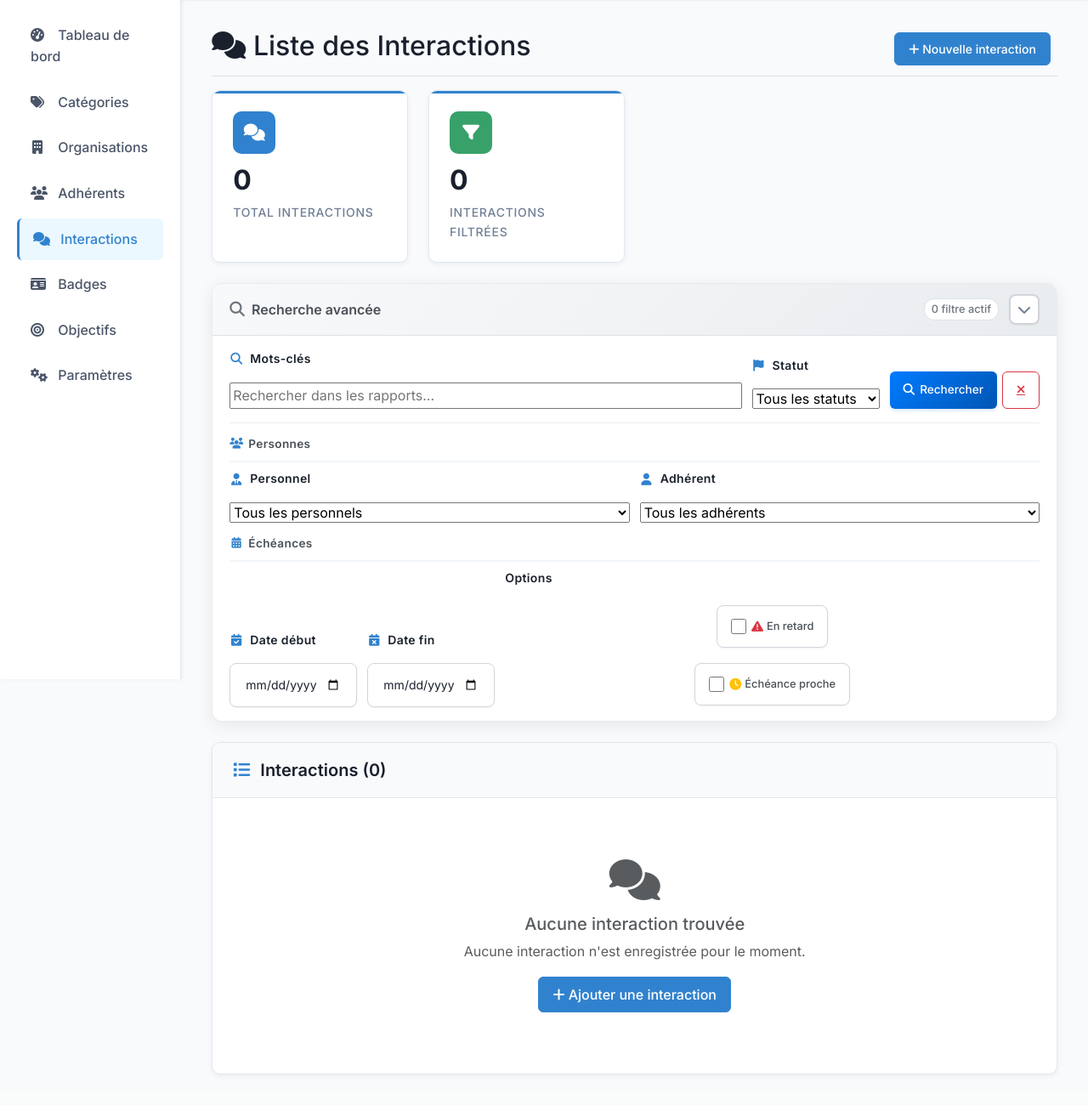
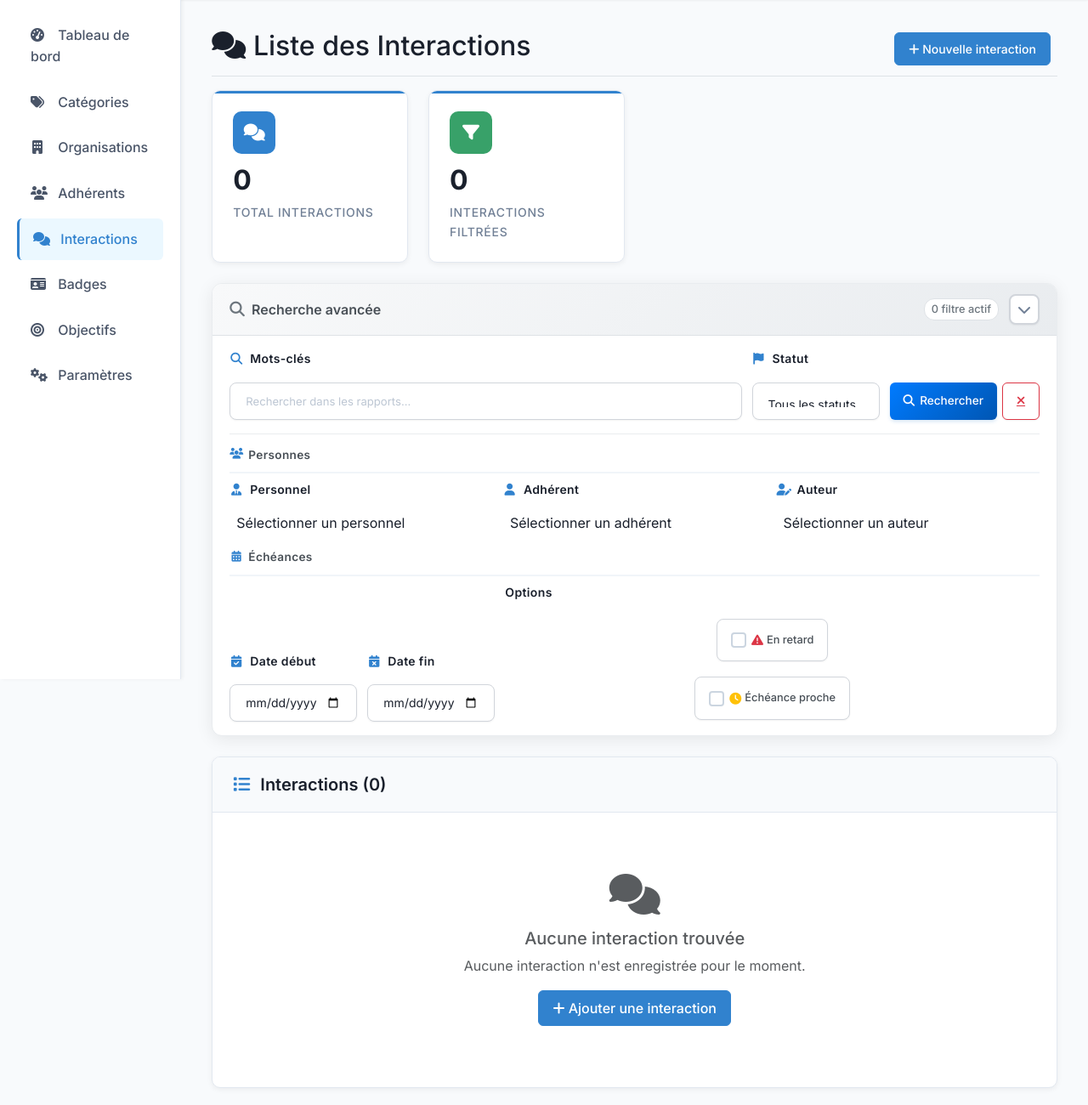
Before and after one commit to bytesecuritas/impactdata, a Django app: page /core/interactions/ in a window 1280 px wide. Shown: the part 69-1369 px from the top of the page at 85% size. Before the commit the page ends 1333 px from the top, so only its background shows below. Run offline with Django 5.2, Linux system fonts and the light colour scheme; the visitor is signed in with stand-in values (Sample User, id 1); data comes from the database, SQL or seed files in the repository; data that the repository does not hold is empty; parts of the project's set-up code (start-up, migrations or seed data) failed here and were passed over; some libraries are stand-ins or nearby versions.

Commit message:
interaction visibility

```diff
--- a/core/forms.py
+++ b/core/forms.py
@@ -4,7 +4,7 @@
 from django.core.exceptions import ValidationError
 from django.utils import timezone
 from django.utils.crypto import get_random_string
-from .models import User, Adherent, Organization, Category, Interaction, Badge, UserObjective, RolePermission, ReferenceValue, GeneralParameter, SystemLog
+from .models import Adherent, Organization, Category, Interaction, Badge, UserObjective, RolePermission, ReferenceValue, GeneralParameter, SystemLog
 from .widgets import CustomCheckboxSelectMultiple, PersonnelSearchWidget, AdherentSearchWidget, OrganizationSearchWidget, CategorySearchWidget
 
 User = get_user_model()
@@ -675,61 +675,81 @@
 
 class InteractionSearchForm(forms.Form):
     """Formulaire de recherche avancée pour les interactions"""
+    keywords = forms.CharField(
+        required=False,
+        widget=forms.TextInput(attrs={
+            'class': 'form-control',
+            'placeholder': 'Rechercher dans les rapports...'
+        })
+    )
+
+    status = forms.ChoiceField(
+        choices=[('', 'Tous les statuts')] + list(Interaction.STATUS_CHOICES),
+        required=False,
+        widget=forms.Select(attrs={'class': 'form-select'})
+    )
+
     personnel = forms.ModelChoiceField(
-        queryset=User.objects.filter(role__in=['agent', 'superviseur']).order_by('first_name', 'last_name'),
+        queryset=User.objects.filter(is_active=True),
         required=False,
-        label="Personnel",
-        empty_label="Tous les personnels"
+        empty_label="Tout le personnel",
+        widget=forms.Select(attrs={
+            'class': 'form-select select2-basic',
+            'data-placeholder': 'Sélectionner un personnel'
+        })
     )
+
     adherent = forms.ModelChoiceField(
-        queryset=Adherent.objects.all().order_by('last_name', 'first_name'),
+        queryset=Adherent.objects.all(),
         required=False,
-        label="Adhérent",
-        empty_label="Tous les adhérents"
+        empty_label="Tous les adhérents",
+        widget=forms.Select(attrs={
+            'class': 'form-select select2-basic',
+            'data-placeholder': 'Sélectionner un adhérent'
+        })
     )
-    status = forms.ChoiceField(
-        choices=[('', 'Tous les statuts')],
+
+    auteur = forms.ModelChoiceField(
+        queryset=User.objects.filter(is_active=True),
         required=False,
-        label="Statut"
+        empty_label="Tous les auteurs",
+        widget=forms.Select(attrs={
+            'class': 'form-select select2-basic',
+            'data-placeholder': 'Sélectionner un auteur'
+        })
     )
+
     due_date_from = forms.DateField(
         required=False,
-        label="Date d'échéance (début)",
-        widget=forms.DateInput(attrs={'type': 'date'})
+        widget=forms.DateInput(attrs={
+            'class': 'form-control datepicker',
+            'type': 'date'
+        })
     )
+
     due_date_to = forms.DateField(
         required=False,
-        label="Date d'échéance (fin)",
-        widget=forms.DateInput(attrs={'type': 'date'})
+        widget=forms.DateInput(attrs={
+            'class': 'form-control datepicker',
+            'type': 'date'
+        })
     )
-    keywords = forms.CharField(
-        max_length=100,
-        required=False,
-        label="Mots-clés",
-        widget=forms.TextInput(attrs={'placeholder': 'Rechercher dans les rapports...'})
-    )
+
     overdue_only = forms.BooleanField(
         required=False,
-        label="En retard uniquement",
-        initial=False
+        widget=forms.CheckboxInput(attrs={'class': 'form-check-input'})
     )
+
     due_soon = forms.BooleanField(
         required=False,
-        label="Échéance proche (7 jours)",
-        initial=False
+        widget=forms.CheckboxInput(attrs={'class': 'form-check-input'})
     )
 
     def __init__(self, *args, **kwargs):
         super().__init__(*args, **kwargs)
-
-        # Utiliser les valeurs de référence pour le statut
-        try:
-            from core.models import ReferenceValue
-            status_choices = ReferenceValue.get_choices_for_category('interaction_status')
-            self.fields['status'].choices = [('', 'Tous les statuts')] + list(status_choices)
-        except Exception:
-            # Fallback vers les choix statiques si les valeurs de référence ne sont pas disponibles
-            self.fields['status'].choices = [('', 'Tous les statuts')] + list(Interaction.STATUS_CHOICES)
+        self.fields['personnel'].queryset = User.objects.filter(is_active=True).order_by('first_name', 'last_name')
+        self.fields['auteur'].queryset = User.objects.filter(is_active=True).order_by('first_name', 'last_name')
+        self.fields['adherent'].queryset = Adherent.objects.all().order_by('last_name', 'first_name')
 
 # ==================== FORMULAIRES POUR LES PARAMÈTRES DE L'APPLICATION ====================
 
--- a/core/templates/core/interactions/interaction_list.html
+++ b/core/templates/core/interactions/interaction_list.html
@@ -1,6 +1,12 @@
 {% extends 'core/base.html' %}
 
 {% block title %}Liste des Interactions - Impact Data{% endblock %}
+
+{% block extra_css %}
+<!-- Select2 CSS -->
+<link href="https://cdn.jsdelivr.net/npm/select2@4.1.0-rc.0/dist/css/select2.min.css" rel="stylesheet" />
+<link href="https://cdn.jsdelivr.net/npm/select2-bootstrap-5-theme@1.3.0/dist/select2-bootstrap-5-theme.min.css" rel="stylesheet" />
+{% endblock %}
 
 {% block content %}
 <div class="container-fluid">
@@ -142,6 +148,12 @@
                                         <i class="fas fa-user"></i>Adhérent
                                     </label>
                                     {{ search_form.adherent }}
+                                </div>
+                                <div class="filter-field">
+                                    <label class="form-label" for="{{ search_form.auteur.id_for_label }}">
+                                        <i class="fas fa-user-edit"></i>Auteur
+                                    </label>
+                                    {{ search_form.auteur }}
                                 </div>
                             </div>
                         </div>
@@ -812,5 +824,27 @@
         });
     }
 });
+
+// Initialiser select2 pour les champs de sélection
+document.addEventListener('DOMContentLoaded', function() {
+    // Vérifier si jQuery et Select2 sont disponibles
+    if (typeof $ !== 'undefined' && $.fn.select2) {
+        $('.select2-basic').select2({
+            theme: 'bootstrap-5',
+            width: '100%',
+            allowClear: true
+        });
+    } else {
+        console.warn('Select2 non disponible, utilisation des champs de sélection standard');
+    }
+});
 </script>
+
 {% endblock %}
+
+{% block extra_js %}
+<!-- jQuery -->
+<script src="https://code.jquery.com/jquery-3.7.1.min.js"></script>
+<!-- Select2 JS -->
+<script src="https://cdn.jsdelivr.net/npm/select2@4.1.0-rc.0/dist/js/select2.min.js"></script>
+{% endblock %}
--- a/core/views.py
+++ b/core/views.py
@@ -713,24 +713,13 @@
     search_form = InteractionSearchForm(request.GET)
 
     # Base queryset
-    if request.user.role == 'agent':
-        interactions = Interaction.objects.filter(
-            Q(auteur=request.user) | Q(personnel=request.user)
-            ).select_related('personnel', 'adherent', 'auteur')
-    elif request.user.role == 'superviseur':
-        # Les superviseurs voient les interactions de leurs agents
-        interactions = Interaction.objects.filter(
-            Q(personnel=request.user) | Q(auteur=request.user) |
-            Q(personnel__created_by=request.user) |
-            Q(auteur__created_by=request.user)
-        ).select_related('personnel', 'adherent', 'auteur')
-    else:
-        interactions = Interaction.objects.select_related('personnel', 'adherent', 'auteur').all()
+    interactions = Interaction.objects.select_related('personnel', 'adherent', 'auteur').all()
 
     # Appliquer les filtres si le formulaire est valide
     if search_form.is_valid():
         personnel = search_form.cleaned_data.get('personnel')
         adherent = search_form.cleaned_data.get('adherent')
+        auteur = search_form.cleaned_data.get('auteur')
         status = search_form.cleaned_data.get('status')
         due_date_from = search_form.cleaned_data.get('due_date_from')
         due_date_to = search_form.cleaned_data.get('due_date_to')
@@ -745,6 +734,9 @@
         if adherent:
             interactions = interactions.filter(adherent=adherent)
 
+        if auteur:
+            interactions = interactions.filter(auteur=auteur)
+
         if status:
             interactions = interactions.filter(status=status)
 
@@ -758,7 +750,10 @@
             interactions = interactions.filter(report__icontains=keywords)
 
         if overdue_only:
-            interactions = interactions.filter(due_date__lt=timezone.now())
+            interactions = interactions.filter(
+                due_date__lt=timezone.now(),
+                status__in=['in_progress', 'pending']
+            )
 
         if due_soon:
             # Interactions dont l'échéance est dans les 7 prochains jours
@@ -773,16 +768,20 @@
     # Tri par défaut
     interactions = interactions.order_by('-created_at')
 
+    # Calculer le nombre total filtré avant la pagination
+    filtered_count = interactions.count()
+
     # Pagination
     paginator = Paginator(interactions, 20)
     page_number = request.GET.get('page')
     page_obj = paginator.get_page(page_number)
 
     # Notifications pour les interactions en retard ou proches de l'échéance
+    # UTILISER les interactions FILTRÉES au lieu de toutes les interactions
     notifications = []
 
-    # Interactions en retard
-    overdue_interactions = Interaction.objects.filter(
+    # Interactions en retard (à partir des interactions déjà filtrées)
+    overdue_interactions = interactions.filter(
         due_date__lt=timezone.now(),
         status__in=['in_progress', 'pending']
     )
@@ -794,10 +793,10 @@
             'count': overdue_interactions.count()
         })
 
-    # Interactions dont l'échéance approche (7 jours)
+    # Interactions dont l'échéance approche (7 jours) (à partir des interactions déjà filtrées)
     from datetime import timedelta
     seven_days_from_now = timezone.now() + timedelta(days=7)
-    due_soon_interactions = Interaction.objects.filter(
+    due_soon_interactions = interactions.filter(
         due_date__gte=timezone.now(),
         due_date__lte=seven_days_from_now,
         status__in=['in_progress', 'pending']
@@ -813,7 +812,7 @@
     context = {
         'interactions': page_obj,
         'total_interactions': Interaction.objects.count(),
-        'filtered_count': interactions.count(),
+        'filtered_count': filtered_count,
         'search_form': search_form,
         'notifications': notifications,
         'overdue_interactions': overdue_interactions[:5],  # Limiter à 5 pour l'affichage
--- a/impactData/settings.py
+++ b/impactData/settings.py
@@ -26,6 +26,7 @@
 EMAIL_HOST = config('EMAIL_HOST', default='smtp.gmail.com')
 EMAIL_PORT = config('EMAIL_PORT', default=587, cast=int)
 EMAIL_USE_SSL = config('EMAIL_USE_SSL', cast=bool)
+EMAIL_USE_TLS = config('EMAIL_USE_TLS', cast=bool)
 EMAIL_HOST_USER = config('EMAIL_HOST_USER', default='')
 EMAIL_HOST_PASSWORD = config('EMAIL_HOST_PASSWORD', default='')
 DEFAULT_FROM_EMAIL = config('DEFAULT_FROM_EMAIL')
@@ -52,7 +53,7 @@
 # if DEBUG and not EMAIL_HOST_USER:
 #     EMAIL_BACKEND = 'django.core.mail.backends.console.EmailBackend'
 
-ALLOWED_HOSTS = []
+ALLOWED_HOSTS = ['localhost', '127.0.0.1', 'testserver', '*']
 
 
 # Application definition
```
